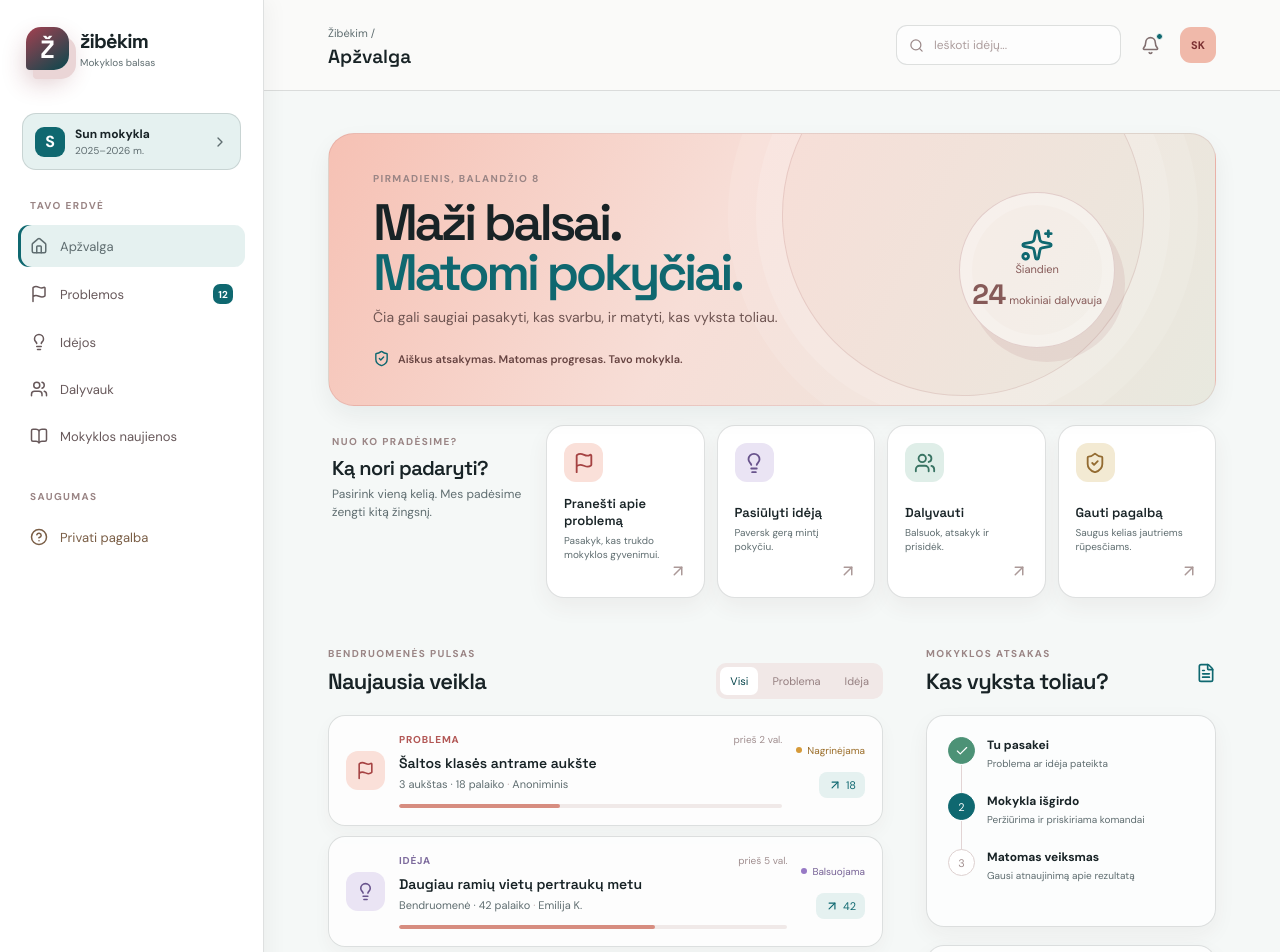
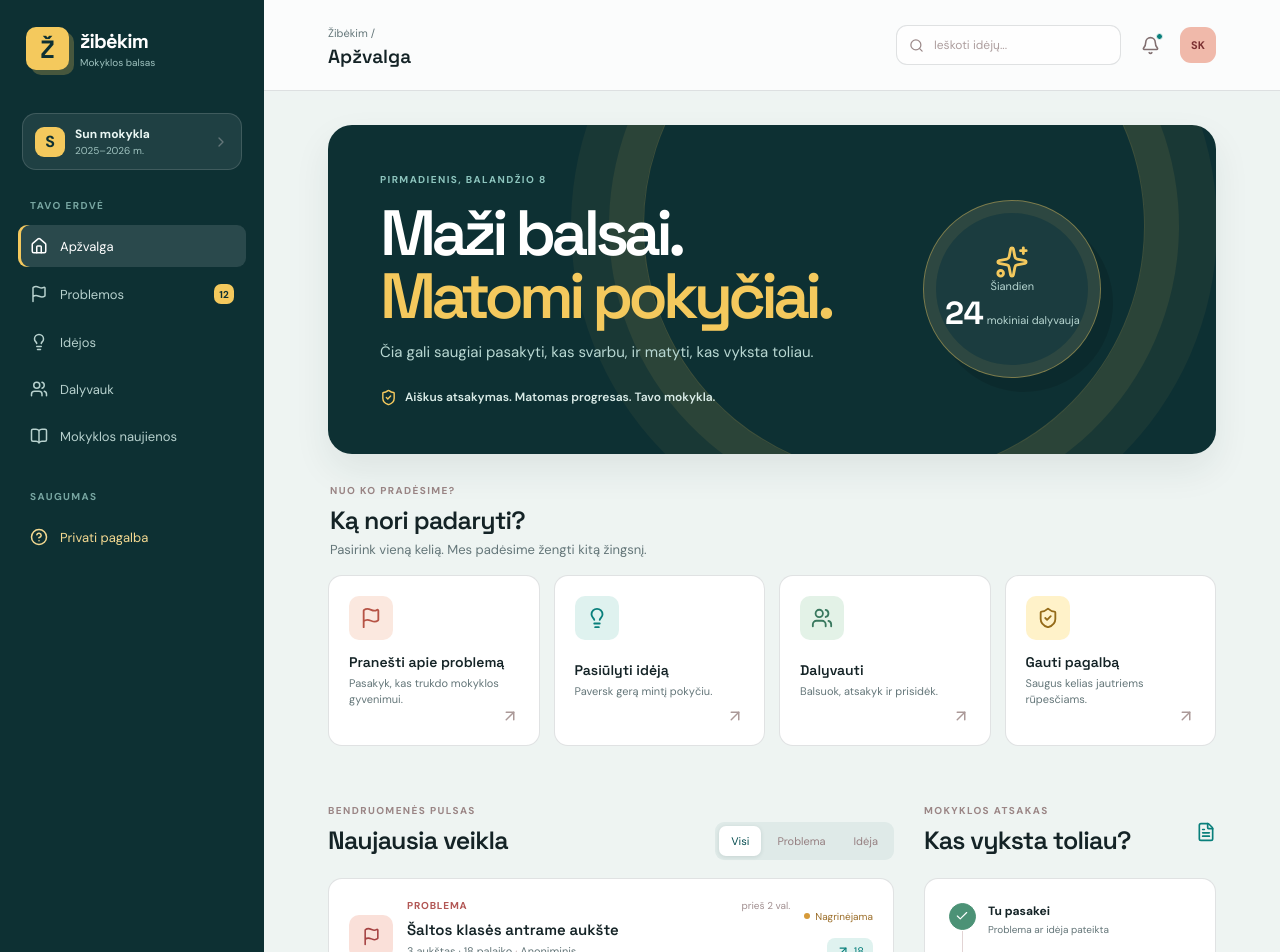
Before and after one commit to aureo78/zibekim, a React (Vite) app: page / in a window 1280 px wide. Shown: the top 952 px of the page. Built offline with nearby package versions, Linux system fonts and the light colour scheme.

Commit message:
style: reshape dashboard into civic workspace

```diff
--- a/src/App.css
+++ b/src/App.css
@@ -13,3 +13,83 @@
 @media(max-width:1120px){.action-grid{grid-template-columns:repeat(2,1fr)}.section-intro{grid-column:1/-1}.dashboard-grid{grid-template-columns:1fr}.right-column{display:grid;grid-template-columns:1fr 1fr;gap:18px}.right-column .section-heading{grid-column:1/-1;margin:0}.updates-card{margin:0}}
 @media(max-width:780px){.sidebar{position:fixed;inset:0 auto 0 0;width:280px;transform:translateX(-105%);transition:.25s;box-shadow:15px 0 40px rgba(50,20,25,.2)}.sidebar.open{transform:translateX(0)}.close-button{display:block}.backdrop{display:block;position:fixed;inset:0;background:rgba(36,26,28,.35);z-index:4}.mobile-menu{display:block}.topbar{height:76px;padding:0 20px}.search{display:none}.page-content{padding:27px 20px 50px}.hero-card{align-items:flex-start;min-height:320px;padding:28px 25px}.hero-orbit{position:absolute;right:18px;bottom:20px;width:120px;height:120px;margin:0}.hero-card h2{font-size:2.4rem}.action-grid{grid-template-columns:1fr 1fr}.dashboard-grid{margin-top:38px}.right-column{display:flex;flex-direction:column}.updates-card{margin-top:18px}}
 @media(max-width:480px){.topbar h1{font-size:16px}.topbar-tools{gap:9px}.action-grid{gap:8px}.action-card{min-height:154px;padding:13px}.action-card strong{font-size:12px}.issue-card{align-items:flex-start;padding:14px}.issue-side{gap:12px}.status{font-size:9px}.hero-card{min-height:350px}.hero-orbit{right:16px}.filter-tabs button{padding-inline:7px}}
+
+/* Zibekim product direction: the dashboard is a civic workspace, not a card gallery. */
+:root {
+  --ink: #142326;
+  --muted: #647679;
+  --red: #087f7b;
+  --red-dark: #064d50;
+  --rose: #dff2ef;
+  --paper: #ffffff;
+  --canvas: #eef4f2;
+  --line: rgba(20, 35, 38, .13);
+  --shadow: 0 16px 36px rgba(20, 48, 51, .08);
+}
+body { background: var(--canvas); }
+.sidebar { background: #0d3033; border-right: 0; box-shadow: none; color: #eaf7f4; }
+.brand-mark { background: #f4c95d; color: #0d3033; box-shadow: 5px 5px 0 rgba(244, 201, 93, .25); border-radius: 10px; }
+.brand-row strong { color: #ffffff; }
+.brand-row span, .school-switcher span, .sidebar-footer span { color: #9fc2bf; }
+.school-switcher { background: rgba(255,255,255,.08); border-color: rgba(255,255,255,.14); }
+.school-symbol { background: #f4c95d; color: #0d3033; }
+.side-nav .eyebrow { color: #78a6a2; }
+.nav-link { color: #b7d1ce; border-radius: 9px; }
+.nav-link:hover, .nav-link.active { color: #ffffff; background: rgba(255,255,255,.12); box-shadow: inset 3px 0 #f4c95d; }
+.nav-link b { color: #0d3033; background: #f4c95d; }
+.help-link { color: #f4d991; }
+.sidebar-footer { border-color: rgba(255,255,255,.14); }
+.sidebar-footer button { color: #b7d1ce; }
+.topbar { background: rgba(255,255,255,.78); }
+.page-content { max-width: 1480px; padding-top: 34px; }
+.hero-card { min-height: 292px; padding: 48px 52px; border: 0; border-radius: 24px; background: #0d3033; box-shadow: var(--shadow); }
+.hero-card:after { right: 8%; top: -150px; width: 500px; height: 500px; border-color: rgba(244,201,93,.2); box-shadow: 0 0 0 34px rgba(244,201,93,.08), 0 0 0 72px rgba(244,201,93,.05); }
+.hero-card .eyebrow { color: #8dc5be; }
+.hero-card h2 { max-width: 640px; margin: 16px 0 14px; color: #ffffff; font-size: clamp(2.5rem, 5vw, 5rem); letter-spacing: -.075em; }
+.hero-card h2 em { color: #f4c95d; }
+.hero-card p { max-width: 480px; color: #b8d7d2; font-size: 15px; line-height: 1.55; }
+.hero-trust { color: #d9ebe7; font-size: 12px; }
+.hero-trust svg { color: #f4c95d; }
+.hero-orbit { width: 178px; height: 178px; margin-right: 8%; border-color: rgba(244,201,93,.45); color: #f4c95d; background: rgba(255,255,255,.06); box-shadow: inset 0 0 0 12px rgba(244,201,93,.08), 12px 14px 0 rgba(0,0,0,.12); }
+.hero-orbit span { color: #b8d7d2; }
+.hero-orbit strong { color: #ffffff; font-size: 32px; }
+.action-grid { grid-template-columns: repeat(4, 1fr); gap: 14px; margin-top: 30px; }
+.section-intro { grid-column: 1 / -1; padding: 0 2px 2px; }
+.section-intro h2, .section-heading h2 { font-size: 25px; }
+.section-intro p { font-size: 13px; }
+.action-card { min-height: 166px; padding: 20px; border-radius: 14px; box-shadow: none; border-color: var(--line); }
+.action-card:hover { transform: translateY(-2px); box-shadow: 0 12px 22px rgba(20,48,51,.1); }
+.action-icon { width: 44px; height: 44px; border-radius: 10px; }
+.action-card strong { font-size: 14px; }
+.action-card small { font-size: 11px; }
+.action-card.coral .action-icon { color: #b65345; background: #fbe8df; }
+.action-card.lavender .action-icon { color: #087f7b; background: var(--rose); }
+.action-card.mint .action-icon { color: #39785e; background: #e3f2e7; }
+.action-card.sand .action-icon { color: #956b18; background: #fff2c9; }
+.dashboard-grid { gap: 30px; margin-top: 58px; }
+.section-heading { margin-bottom: 18px; }
+.filter-tabs { background: #dfeae8; border-radius: 9px; }
+.filter-tabs button { padding: 8px 12px; }
+.filter-tabs button.selected { color: var(--red-dark); box-shadow: 0 1px 4px rgba(20,48,51,.12); }
+.issue-list { gap: 12px; }
+.issue-card { padding: 20px; border-radius: 14px; background: var(--paper); box-shadow: none; }
+.issue-card:hover { border-color: rgba(8,127,123,.45); box-shadow: 0 10px 24px rgba(20,48,51,.07); }
+.issue-symbol { width: 44px; height: 44px; border-radius: 10px; }
+.issue-symbol.lavender { color: #087f7b; background: var(--rose); }
+.type-label.lavender { color: #087f7b; }
+.issue-body h3 { font-size: 15px; }
+.issue-progress { background: #e5eeec; }
+.issue-progress span { background: #42a39a; }
+.status.purple { color: #087f7b; }
+.status.purple > span { background: #42a39a; }
+.timeline-card, .updates-card { padding: 24px; border-radius: 14px; background: var(--paper); box-shadow: none; }
+.timeline-step { padding-bottom: 28px; }
+.timeline-step.active > span { background: #f4c95d; border-color: #f4c95d; color: #0d3033; }
+.updates-card { margin-top: 16px; }
+.date-box { border-radius: 9px; color: var(--red-dark); background: var(--rose); }
+.mini-calendar { background: var(--red-dark); }
+.outline-button { border-radius: 8px; color: var(--red-dark); background: transparent; }
+.toast { border-radius: 10px; background: #0d3033; }
+@media(max-width:1120px){.action-grid{grid-template-columns:repeat(2,1fr)}}
+@media(max-width:780px){.sidebar{box-shadow:14px 0 32px rgba(0,0,0,.2)}.page-content{padding-top:24px}.hero-card{min-height:390px;padding:32px 26px}.hero-card h2{font-size:2.7rem}.hero-orbit{width:132px;height:132px;right:20px;bottom:24px;margin:0}.hero-orbit strong{font-size:25px}.dashboard-grid{margin-top:42px}}
+@media(max-width:480px){.action-grid{grid-template-columns:1fr}.action-card{min-height:132px}.hero-card{min-height:410px}.hero-card h2{font-size:2.45rem}.hero-orbit{right:16px;bottom:18px}.issue-card{padding:16px}.issue-body h3{white-space:normal}}
```
Also changed, not shown: 4 other files (tests, documents, lock files or other folders).
